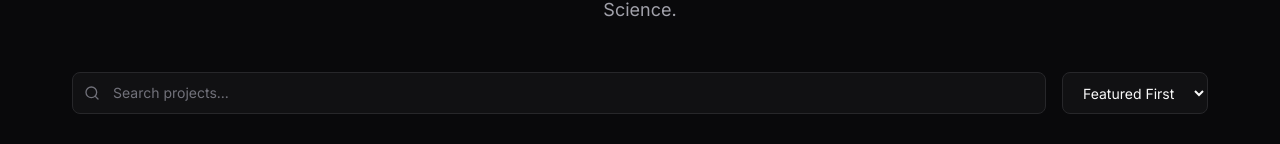
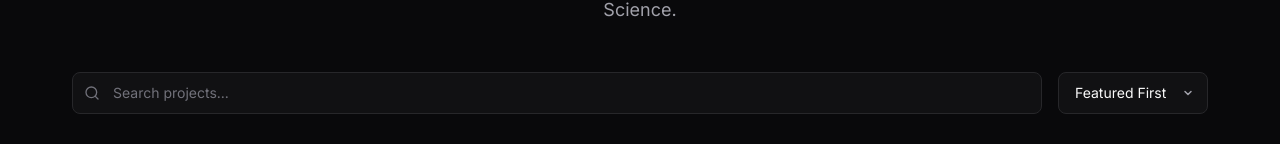
Before and after one commit to H-Elsherbiny/portfolio, a Next.js app: page /projects in a window 1280 px wide. Shown: the part 295-439 px from the top of the page. Built offline with nearby package versions, Linux system fonts and the light colour scheme.

Commit message:
style: wrap sort select with custom arrow container to prevent crowding border

```diff
--- a/app/resumes/page.tsx
+++ b/app/resumes/page.tsx
@@ -40,7 +40,7 @@ export default function ResumesPage() {
           Resumes
         </span>
 
-        <h1 className="text-text-primary">Targeted Resumes</h1>
+        <h1 className="text-text-primary">Resumes</h1>
 
         <p className="text-text-secondary mt-4 text-lg max-w-2xl mx-auto">
           Please choose and download the resume version that best aligns with the specific role or expertise you are seeking.
--- a/components/projects/ProjectFilter.tsx
+++ b/components/projects/ProjectFilter.tsx
@@ -53,14 +53,29 @@ export default function ProjectFilter({
         </div>
 
         {/* Sort */}
+        <div className="relative">
           <select
             onChange={(e) => onSortChange(e.target.value)}
-          className="px-4 py-2.5 rounded-lg bg-bg-secondary border border-border text-text-primary text-sm focus:outline-none focus:ring-2 focus:ring-accent/50 focus:border-accent transition-all cursor-pointer"
+            className="w-full sm:w-auto appearance-none pl-4 pr-10 py-2.5 rounded-lg bg-bg-secondary border border-border text-text-primary text-sm focus:outline-none focus:ring-2 focus:ring-accent/50 focus:border-accent transition-all cursor-pointer"
           >
             <option value="featured">Featured First</option>
             <option value="title-asc">Title A-Z</option>
             <option value="title-desc">Title Z-A</option>
           </select>
+          <svg
+            className="absolute right-3.5 top-1/2 -translate-y-1/2 text-text-secondary pointer-events-none"
+            width="12"
+            height="12"
+            viewBox="0 0 24 24"
+            fill="none"
+            stroke="currentColor"
+            strokeWidth="3"
+            strokeLinecap="round"
+            strokeLinejoin="round"
+          >
+            <polyline points="6 9 12 15 18 9" />
+          </svg>
+        </div>
       </div>
 
       {/* Category Tabs */}
@@ -69,8 +84,7 @@ export default function ProjectFilter({
           <button
             key={category}
             onClick={() => onCategoryChange(category)}
-            className={`px-5 py-2 text-sm font-medium rounded-full border transition-all cursor-pointer ${
-              activeCategory === category
+            className={`px-5 py-2 text-sm font-medium rounded-full border transition-all cursor-pointer ${activeCategory === category
                 ? "bg-accent text-white border-accent"
                 : "bg-bg-secondary text-text-secondary border-border hover:border-border-hover hover:text-text-primary"
               }`}
```
Lines whose indentation alone changed are shown as unchanged.
